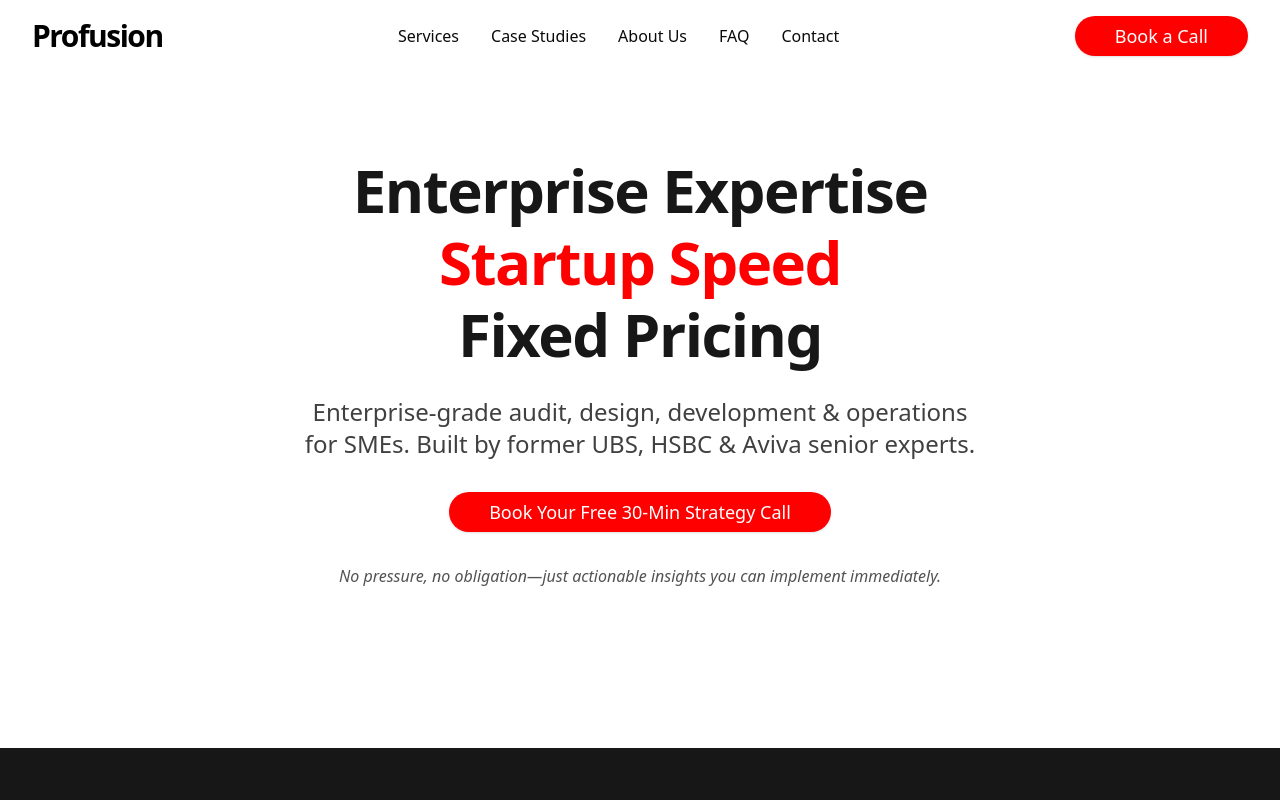
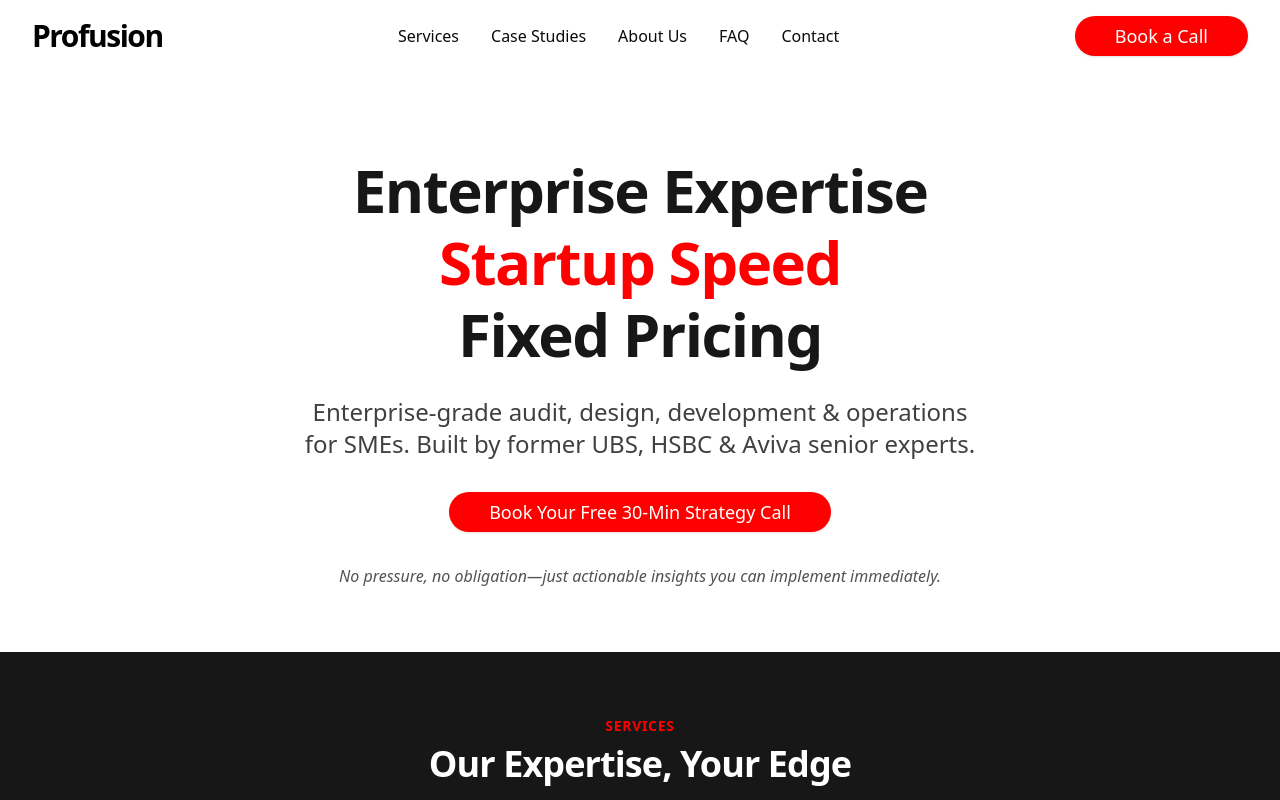
Before and after one commit to hasanakyol/profusion, a Next.js app: page / in a window 1280 px wide. Shown: the top 800 px of the page. Built offline with nearby package versions, Linux system fonts and the light colour scheme.

Commit message:
modified:   app/page.tsx

```diff
--- a/app/page.tsx
+++ b/app/page.tsx
@@ -76,7 +76,7 @@ export default function Home() {
       <main id="main-content" role="main">
         {/* Hero - White Background */}
         <section
-          className="pt-24 sm:pt-32 md:pt-40 pb-24 sm:pb-32 md:pb-40 bg-white text-neutral-900"
+          className="pt-24 sm:pt-32 md:pt-40 pb-16 sm:pb-21 md:pb-27 bg-white text-neutral-900"
           aria-labelledby="hero-title"
         >
           <div className={spacing.container}>
```
